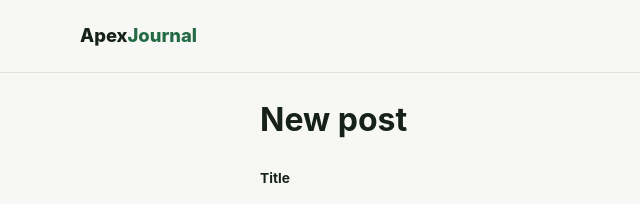
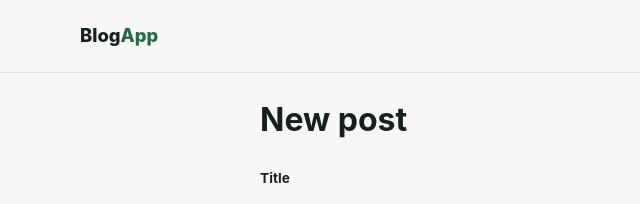
Before and after one commit to MustbeSarthak/Apex-Planet---Assignment-5, a website: page frontend/editor.html in a window 1280 px wide. Shown: the top 204 px of the page, 0-640 px from the left. Drawn offline with Linux system fonts and the light colour scheme; sample sign-in values are in the browser's storage.

Commit message:
Fixing the name in all the files

```diff
--- a/frontend/editor.html
+++ b/frontend/editor.html
@@ -6,7 +6,7 @@
   <script src="/js/api.js" defer></script><script src="/js/auth.js" defer></script><script src="/js/posts.js" defer></script><script src="/js/app.js" defer></script>
 </head>
 <body data-page="editor">
-  <header class="site-header"><nav class="nav container" aria-label="Main navigation"><a class="brand" href="/index.html">Apex<span>Journal</span></a><div class="nav-actions"><button class="theme-button" type="button" data-theme-toggle aria-label="Toggle theme">◐</button><div data-auth-nav></div></div></nav></header>
+  <header class="site-header"><nav class="nav container" aria-label="Main navigation"><a class="brand" href="/index.html">Blog<span>App</span></a><div class="nav-actions"><button class="theme-button" type="button" data-theme-toggle aria-label="Toggle theme">◐</button><div data-auth-nav></div></div></nav></header>
   <main class="container narrow">
     <h1 data-editor-title>New post</h1>
     <p class="form-message" data-editor-status hidden></p>
```
Also changed, not shown: frontend/login.html (+1 -1 lines), frontend/post.html (+1 -1 lines), frontend/register.html (+1 -1 lines).
